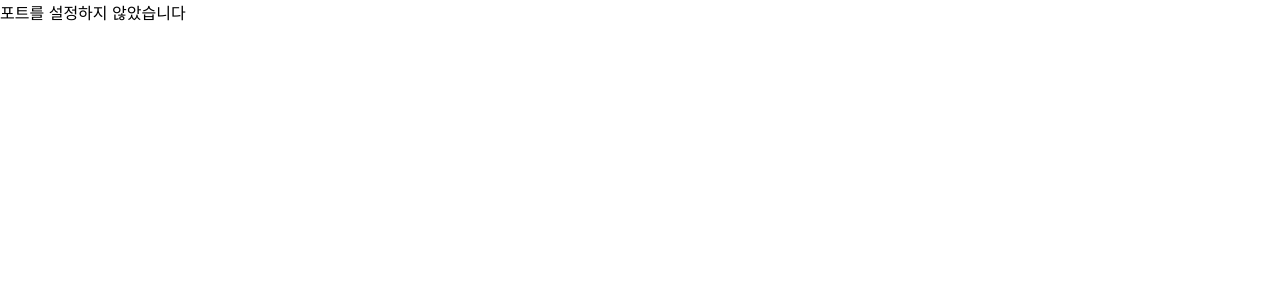
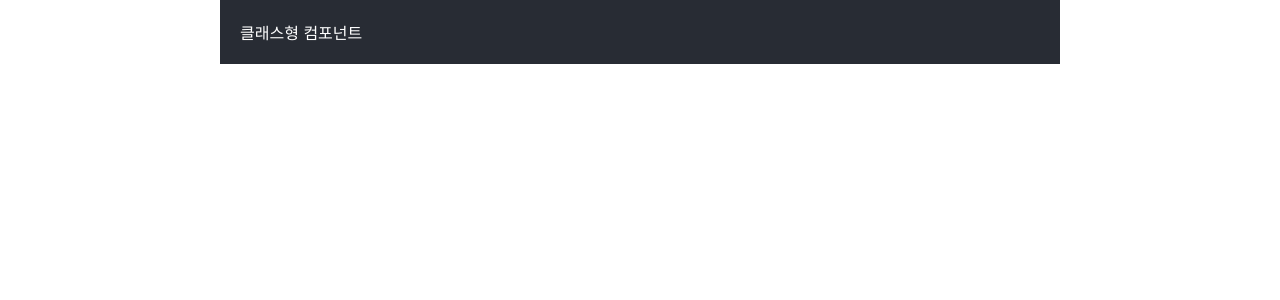
Before and after one commit to gyeong-k/todolist, a React (Create React App) app: page / in a window 1280 px wide. Shown: the top 300 px of the page. Built offline with nearby package versions, Linux system fonts and the light colour scheme.

Commit message:
클래스형 컴포넌트

```diff
--- a/src/App.tsx
+++ b/src/App.tsx
@@ -1,20 +1,15 @@
 import React from "react";
 import logo from "./logo.svg";
 import "./App.css";
+import ClassCom from "./ClassCom";
 
 function App() {
-  // let name = "리액트";
-  // return (
-  //   <div className="container">
-  //     <h1 className="test">
-  //       hello
-  //       {name === "리액트" ? <h1>YES</h1> : null}
-  //     </h1>
-  //     <p>반갑습니다.</p>
-  //   </div>
-  // );
-  let port = undefined;
-  return <div>{port || "포트를 설정하지 않았습니다"}</div>;
+  let name = "리액트";
+  return (
+    <div className="container">
+      <ClassCom></ClassCom>
+    </div>
+  );
 }
 
 export default App;
--- /dev/null
+++ b/src/ClassCom.tsx
@@ -0,0 +1,14 @@
+//클래스 컴포넌트 만들기
+//반드시 아래의 Component 클래스를 상속해야함
+import { Component } from "react";
+
+//상속
+class ClassCom extends Component {
+  //render = 화면에 그림을 그려준다
+  render() {
+    return <div>클래스형 컴포넌트</div>;
+  }
+}
+
+//내보내기
+export default ClassCom;
```
